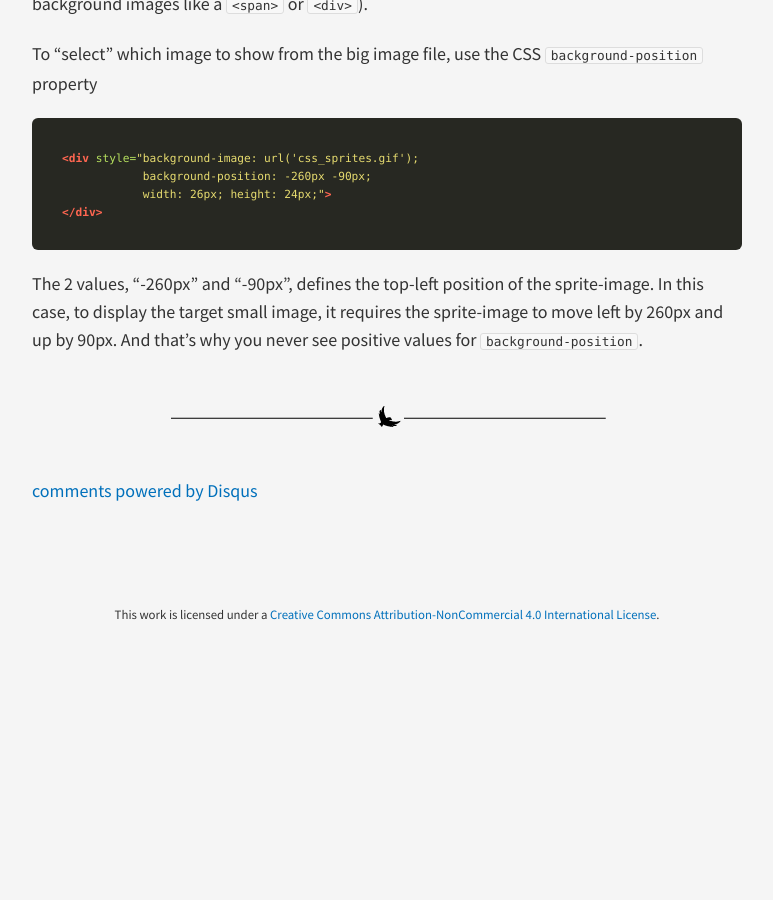
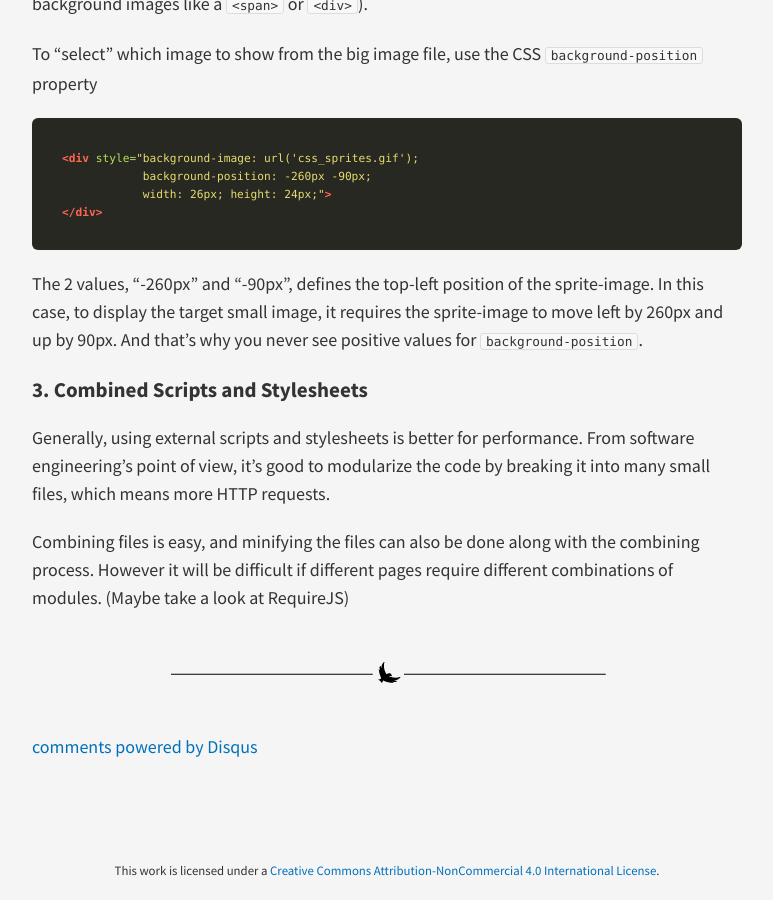
Before and after one commit to ycswaves/blog, a Jekyll site: the page built from _posts/2015-07-25-web-performance-fewer-request.md, in a window 1280 px wide and 900 px high, scrolled down 960 px. Shown: the whole window, without its empty margins (253-1026 px from the left). Built offline with Jekyll 4.4.1, drawn with Linux system fonts in a browser that asks for light colours; nearby versions of some CDN libraries; Markdown is read by kramdown in place of the engine named in the settings; comment, search, counter and statistics services are not loaded; before the commit the page ends 1604 px from its top, so only the background shows below that.

Commit message:
add content

```diff
--- a/_posts/2015-07-25-web-performance-fewer-request.md
+++ b/_posts/2015-07-25-web-performance-fewer-request.md
@@ -37,3 +37,8 @@ To "select" which image to show from the big image file, use the CSS `background
 </div>
 {% endhighlight %}
 The 2 values, "-260px" and "-90px", defines the top-left position of the sprite-image. In this case, to display the target small image, it requires the sprite-image to move left by 260px and up by 90px. And that's why you never see positive values for `background-position`.
+
+### 3. Combined Scripts and Stylesheets
+Generally, using external scripts and stylesheets is better for performance. From software engineering's point of view, it's good to modularize the code by breaking it into many small files, which means more HTTP requests.
+
+Combining files is easy, and minifying the files can also be done along with the combining process. However it will be difficult if different pages require different combinations of modules. (Maybe take a look at RequireJS)
```
